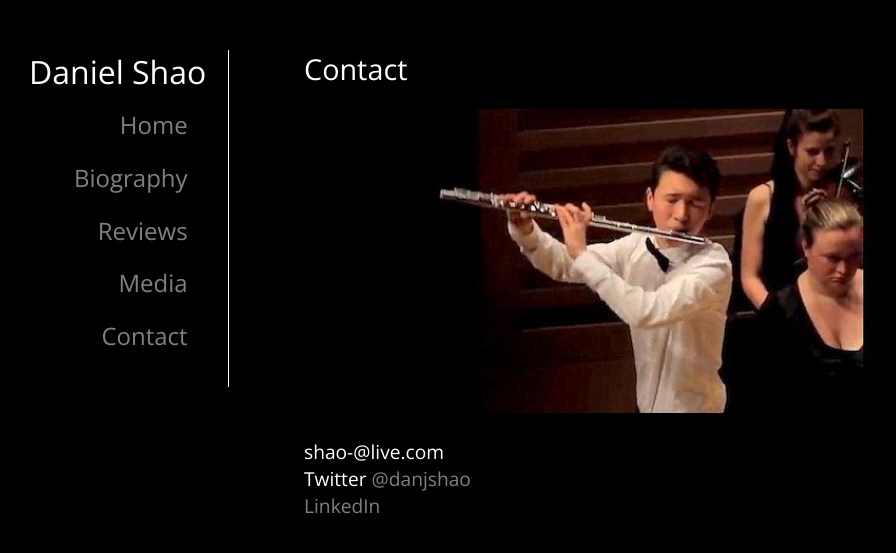
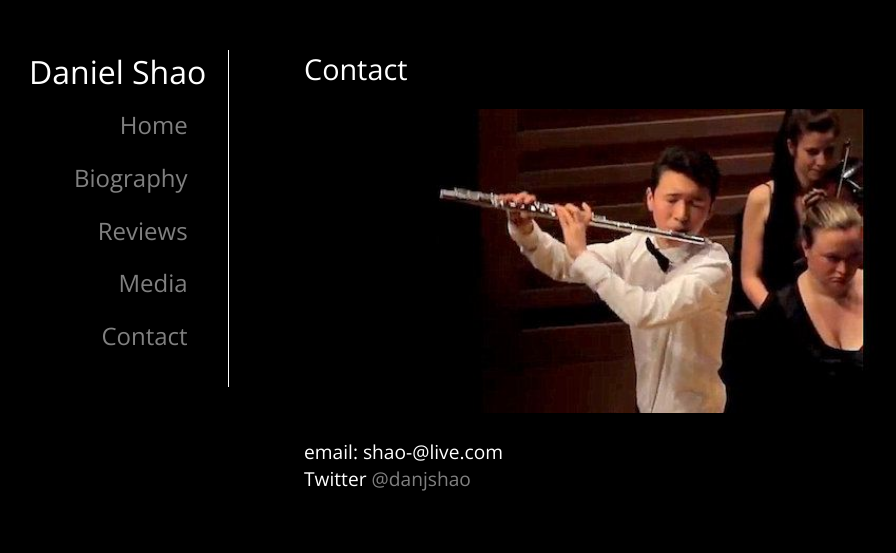
Before and after one commit to dshao1/dshao1.github.io, a Jekyll site: the page built from Contact.html, in a window 1280 px wide. Shown: the top 553 px of the page, without its empty margins (176-1072 px from the left). Built offline with Jekyll 4.4.1, drawn with Linux system fonts in a browser that asks for light colours.

Commit message:
ifaweifuh

```diff
--- a/Contact.html
+++ b/Contact.html
@@ -4,6 +4,5 @@ layout: default
 ---
 <img src="/img/7.jpg" width="100%"/>
 <br/>
-shao-@live.com<br/>
+email: shao-@live.com<br/>
 Twitter <a href="https://twitter.com/danjshao">@danjshao</a><br/>
-<a href="http://www.linkedin.com/pub/daniel-shao-flute/67/bb/672">LinkedIn</a>
```
